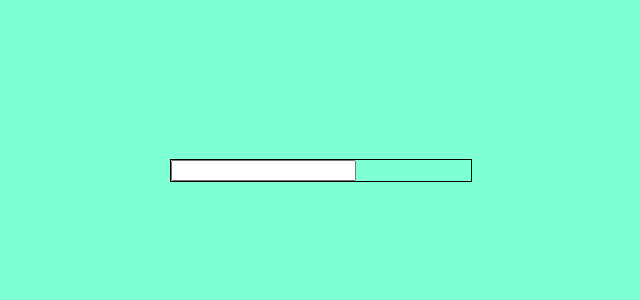
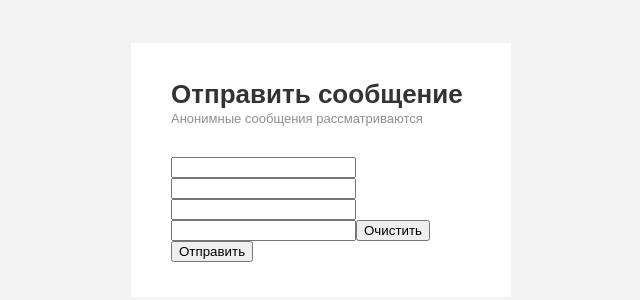
Before and after one commit to riedel28/test-task-pik, a React (Create React App) app: page / in a window 1280 px wide. Shown: the part 230-530 px from the top of the page, without its empty margins (319-959 px from the left). Built offline with nearby package versions, Linux system fonts and the light colour scheme.

Commit message:
Apply minor styling

```diff
--- a/src/components/Form.js
+++ b/src/components/Form.js
@@ -1,12 +1,30 @@
 import React, { Component } from 'react';
 
 class Form extends Component {
-  state = {};
+  constructor() {
+    super();
+    this.state = {};
+
+    this.handleSubmit = this.handleSubmit.bind(this);
+  }
+
+  handleSubmit(e) {
+    e.preventDefault();
+
+    this.setState({});
+  }
 
   render() {
     return (
-      <form className="form">
-        <input />
+      <form className="form" onSubmit={this.handleSubmit}>
+        <h2 className="form-title">Отправить сообщение</h2>
+        <p className="form-subtitle">Анонимные сообщения рассматриваются</p>
+        <input type="text" name="name" />
+        <input type="email" name="email" />
+        <input type="text" name="birthdate" />
+        <input type="text" name="message" />
+        <button>Очистить</button>
+        <button>Отправить</button>
       </form>
     );
   }
--- a/src/css/index.css
+++ b/src/css/index.css
@@ -4,14 +4,30 @@ body {
   font-family: sans-serif;
 }
 .app {
-  background-color: aquamarine;
   height: 100vh;
   width: 100vw;
   display: flex;
   justify-content: center;
   align-items: center;
+  background-color: #f3f3f3;
 }
 form {
-  border: 1px solid black;
+  padding: 35px 40px;
   width: 300px;
+  background-color: #ffffff;
 }
+.form-title {
+  padding: 0;
+  margin: 0;
+  font-size: 26px;
+  line-height: 33px;
+  color: #333333;
+}
+.form-subtitle {
+  padding: 0;
+  margin: 0;
+  margin-bottom: 30px;
+  font-size: 13px;
+  line-height: 16px;
+  color: #8f8f8f;
+}
--- a/src/csssrc/less/index.css
+++ b/src/csssrc/less/index.css
@@ -4,14 +4,30 @@ body {
   font-family: sans-serif;
 }
 .app {
-  background-color: aquamarine;
   height: 100vh;
   width: 100vw;
   display: flex;
   justify-content: center;
   align-items: center;
+  background-color: #f3f3f3;
 }
 form {
-  border: 1px solid black;
+  padding: 35px 40px;
   width: 300px;
+  background-color: #ffffff;
 }
+.form-title {
+  padding: 0;
+  margin: 0;
+  font-size: 26px;
+  line-height: 33px;
+  color: #333333;
+}
+.form-subtitle {
+  padding: 0;
+  margin: 0;
+  margin-bottom: 30px;
+  font-size: 13px;
+  line-height: 16px;
+  color: #8f8f8f;
+}
--- a/src/less/components/app.less
+++ b/src/less/components/app.less
@@ -1,8 +1,8 @@
 .app {
-  background-color: aquamarine;
   height: 100vh;
   width: 100vw;
   display: flex;
   justify-content: center;
   align-items: center;
+  background-color: #f3f3f3;
 }
--- a/src/less/components/form.less
+++ b/src/less/components/form.less
@@ -1,4 +1,22 @@
 form {
-  border: 1px solid black;
+  padding: 35px 40px;
   width: 300px;
+  background-color: #ffffff;
 }
+
+.form-title {
+  padding: 0;
+  margin: 0;
+  font-size: 26px;
+  line-height: 33px;
+  color: #333333;
+}
+
+.form-subtitle {
+  padding: 0;
+  margin: 0;
+  margin-bottom: 30px;
+  font-size: 13px;
+  line-height: 16px;
+  color: #8f8f8f;
+}
```
